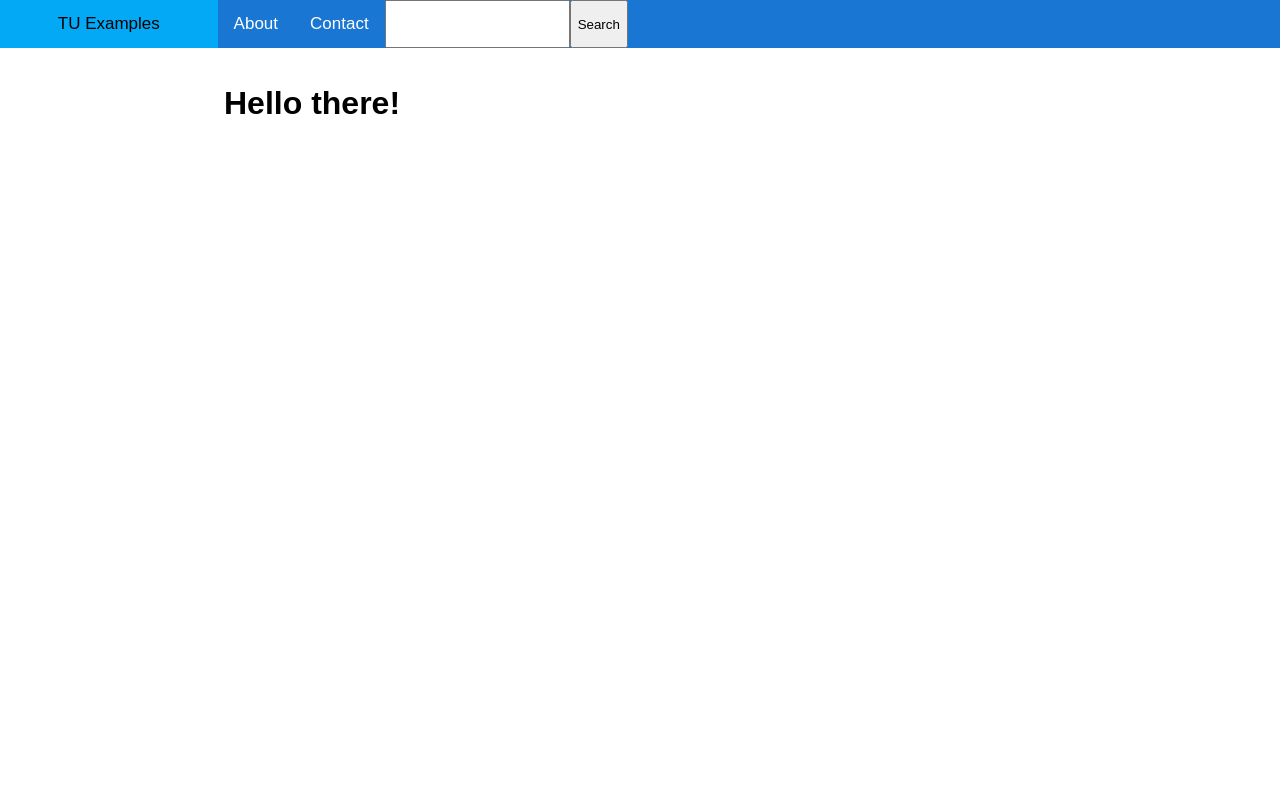
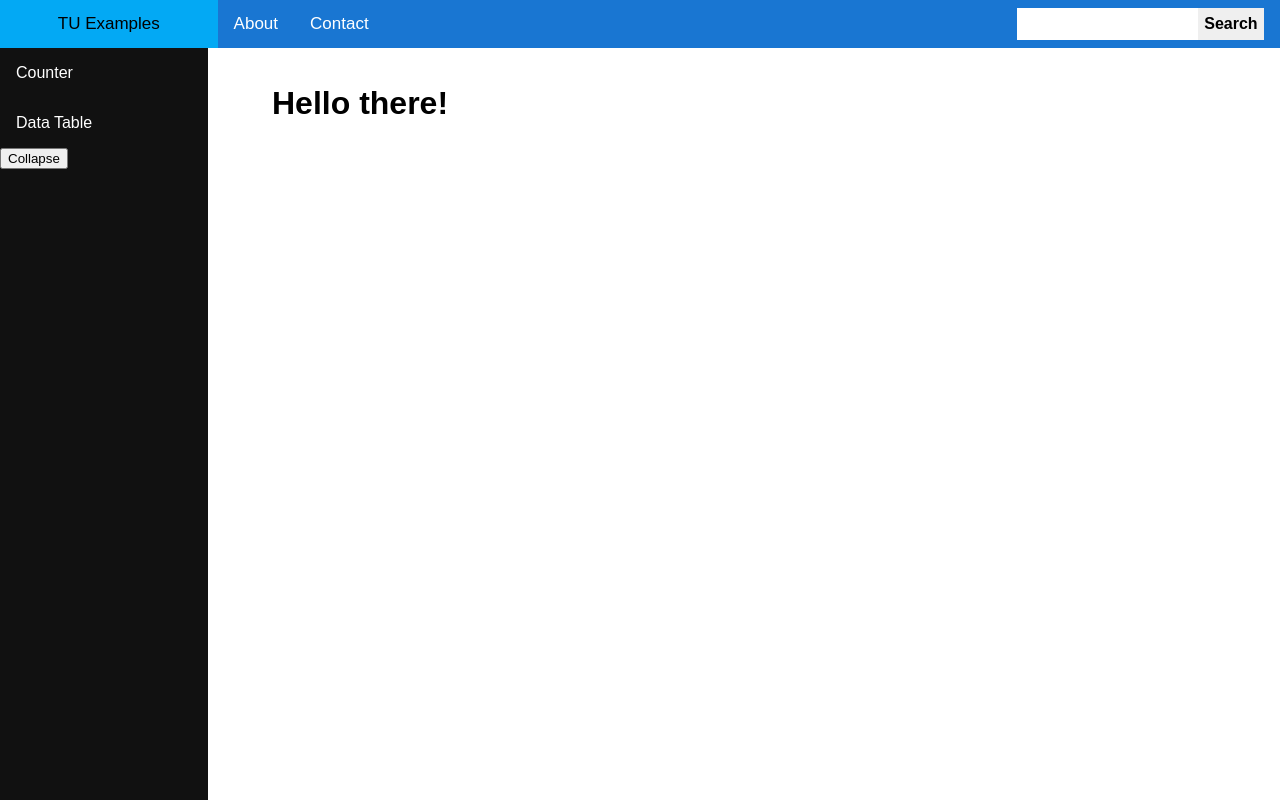
Before and after one commit to tuenut/reactContextExamples, a React (Create React App) app: page /#/home in a window 1280 px wide. Built offline with nearby package versions, Linux system fonts and the light colour scheme.

Commit message:
make sidebar collapsable. also add some css

```diff
--- a/src/components/Counter/index.js
+++ b/src/components/Counter/index.js
@@ -16,6 +16,7 @@ export const CountersExample = () => (
         defaultCounter={42}
       />
     </section>
+
     <section className={"explanation-section"}>
       <header>
         <h3>
--- a/src/components/TheLayout/TheContent.js
+++ b/src/components/TheLayout/TheContent.js
@@ -5,10 +5,12 @@ import { Switch, Route, useLocation, Redirect } from "react-router-dom";
 import routes from "../../settings/routes";
 import {HOME_PATH} from "../../settings/routePaths";
 
+import "../../styles/content.css";
+
 
 const TITLE = "Tuenut React Sandbox";
 
-export const TheContent = () => {
+export const TheContent = ({className}) => {
   const location = useLocation();
 
   /** There is setting page title due to route name from route config. */
@@ -23,7 +25,7 @@ export const TheContent = () => {
   }, [location]);
 
   return (
-    <main className={"content"}>
+    <main className={["content", className].join(" ")}>
       <Switch>
         {routes.map((route, idx) => (
           <Route key={idx} {...route} />
--- a/src/components/TheLayout/TheHeadbar.js
+++ b/src/components/TheLayout/TheHeadbar.js
@@ -41,14 +41,13 @@ export const TheHeadbar = () => {
           <HeadbarNavLinkItem {...navItem}/>
         ))}
       </ul>
-      {/*<div>*/}
-        <form>
-          <input className={"headbar-search"}/>
-          <button>
-            Search
-          </button>
-        </form>
-      {/*</div>*/}
+
+      <form className={"headbar-search"}>
+        <input className={"border-0"}/>
+        <button className={"btn br-0"}>
+          Search
+        </button>
+      </form>
     </nav>
   );
 };
--- a/src/components/TheLayout/TheSidebar.js
+++ b/src/components/TheLayout/TheSidebar.js
@@ -36,17 +36,19 @@ const SidebarNavLinkItem = (props) => {
 };
 
 
-export const TheSidebar = () => {
+export const TheSidebar = ({show, setShow}) => {
+  const classes = ["sidebar",];
+  if (!show) classes.push("sidebar-collapsed");
 
   return (
-    <nav className={"sidebar"}>
+    <nav className={classes.join(" ")}>
       <ul>
         {sidenav.map((navItem) => (
           <SidebarNavLinkItem {...navItem}/>
         ))}
       </ul>
 
-      <button>
+      <button onClick={() => setShow(!show)}>
         Collapse
       </button>
     </nav>
--- a/src/components/TheLayout/index.js
+++ b/src/components/TheLayout/index.js
@@ -10,11 +10,21 @@ import "../../styles/TheLayout.css";
 export const TheLayout = () => {
   const [showSideMenu, setShowSideMenu] = React.useState(true);
 
+  const classes = [
+    "the-layout",
+    showSideMenu
+      ? "the-layout-sidebar-show"
+      : "the-layout-sidebar-collapse"
+  ].join(" ");
+
   return (
-    <div className={"the-layout"}>
+    <div className={classes}>
       <TheHeadbar showSideMenu={showSideMenu}/>
-      {/*<TheSidebar showSideMenu={showSideMenu} setShowSideMenu={setShowSideMenu}/>*/}
-      <TheContent/>
+      <TheSidebar
+        show={showSideMenu}
+        setShow={setShowSideMenu}
+      />
+      <TheContent className={!showSideMenu ? "sidebar-collapsed" : ""}/>
     </div>
   );
 };
--- a/src/styles/TheLayout.css
+++ b/src/styles/TheLayout.css
@@ -1,10 +1,26 @@
+.the-layout {
+}
+
+.the-layout-sidebar-show {
+  grid-template-columns: 2fr 5fr 1fr;
+}
+
+.the-layout-sidebar-collapse {
+  grid-template-columns: 1fr 3fr 1fr;
+}
+
 main {
   /* Indent from sidebar, should use the same margin as width in sidebar. */
-  margin-left: 13rem;
-  padding-left: 1rem;
-  /* Indent from headbar, should use the same margin as height in headbar. */
-  margin-top: 3rem;
-  padding-top: 1rem;
+  margin: 3rem 1rem 1rem 13rem;
+  padding: 1rem;
+  padding-left: 4rem;
+  right: 0;
+  transition: margin-left 300ms;
+  width: 75%;
+}
+
+main.sidebar-collapsed {
+  margin-left: 4rem
 }
 
 /*
@@ -25,6 +41,7 @@ nav.headbar {
   font-size: 17px;
   color: #FFFFFF;
   display: flex;
+  justify-content: space-between;
 }
 
 nav.headbar > * {
@@ -38,6 +55,7 @@ nav.headbar ul {
   list-style-type: none;
   /* Display children in a row. */
 }
+
 nav.headbar ul li {
   display: flex;
   padding: 0.3rem;
@@ -70,8 +88,8 @@ nav.headbar ul li a {
   text-decoration: none;
 }
 
-nav.headbar input.headbar-search {
-
+nav.headbar .headbar-search {
+  margin: 0.5rem 1rem;
 }
 
 /*
@@ -91,6 +109,10 @@ nav.sidebar {
   width: 13rem;
   /* Indent from headbar, should use the same margin as height in headbar. */
   margin-top: 3rem;
+  transition: width 300ms;
+}
+nav.sidebar-collapsed {
+  width: 4rem;
 }
 
 nav.sidebar a {
--- a/src/styles/common.css
+++ b/src/styles/common.css
@@ -7,3 +7,11 @@
 .grid-col-1 {
 
 }
+
+.border-0 {
+  border: 0;
+}
+
+.br-0 {
+  border-radius: 0;
+}
--- /dev/null
+++ b/src/styles/content.css
@@ -0,0 +1,4 @@
+.explanation-section {
+  margin-top: 2rem;
+  max-width: 45vw;
+}
```
